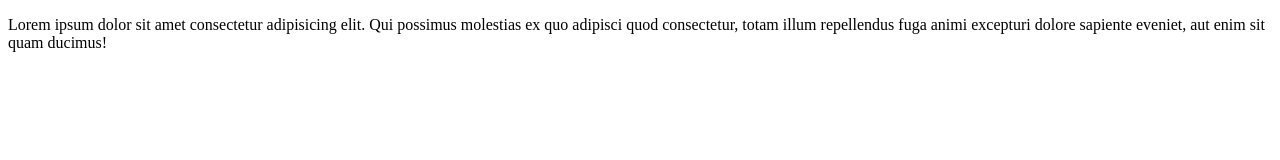
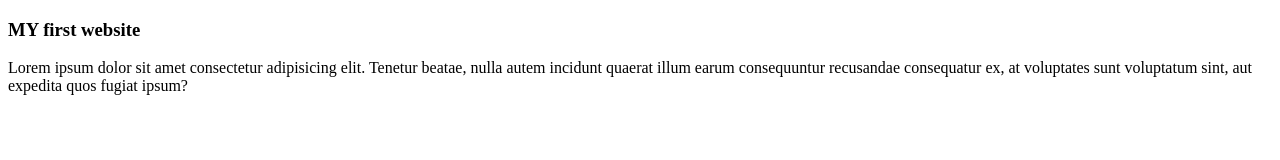
Before and after one commit to fardin-18/my-first-github-repo, a plain HTML site: page index.html in a window 1280 px wide. Drawn offline with Linux system fonts and the light colour scheme.

Commit message:
first commit

```diff
--- a/index.html
+++ b/index.html
@@ -4,8 +4,12 @@
     <meta charset="UTF-8">
     <meta name="viewport" content="width=device-width, initial-scale=1.0">
     <title>My first Ever Github Repo </title>
+    <link rel="stylesheet" href="style.css">
 </head>
 <body>
-    <p>Lorem ipsum dolor sit amet consectetur adipisicing elit. Qui possimus molestias ex quo adipisci quod consectetur, totam illum repellendus fuga animi excepturi dolore sapiente eveniet, aut enim sit quam ducimus!</p>
 </body>
+<div>
+    <h3>MY first website</h3>
+    <p>Lorem ipsum dolor sit amet consectetur adipisicing elit. Tenetur beatae, nulla autem incidunt quaerat illum earum consequuntur recusandae consequatur ex, at voluptates sunt voluptatum sint, aut expedita quos fugiat ipsum?</p>
+</div>
 </html>
--- /dev/null
+++ b/styles/blog.css
@@ -0,0 +1,4 @@
+div{
+    background-color: tomato;
+
+}
```
